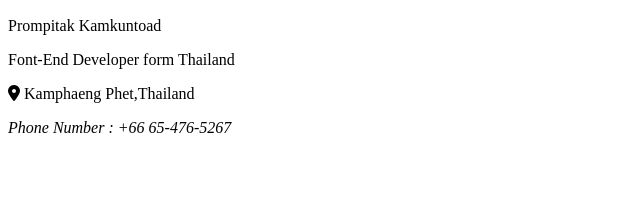
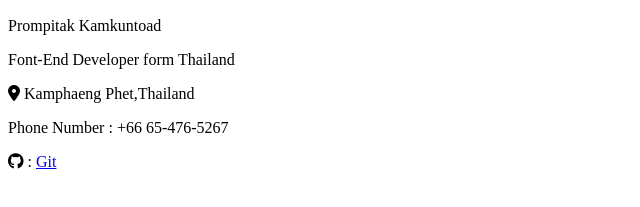
Before and after one commit to Phromphithak/Learning, a plain HTML site: page HTML(Learn)/cardprofile/index.html in a window 1280 px wide. Shown: the part 509-716 px from the top of the page, 0-640 px from the left. Drawn offline with Linux system fonts and the light colour scheme.

Commit message:
fix someting

```diff
--- a/HTML(Learn)/cardprofile/index.html
+++ b/HTML(Learn)/cardprofile/index.html
@@ -21,8 +21,11 @@
                 <div>
                     <p> Font-End Developer form Thailand</p>
                     <i class="fa-solid fa-location-dot"></i> Kamphaeng Phet,Thailand
-
-                    <p><i>Phone Number : +66 65-476-5267</i></p>
+                    <p>Phone Number : +66 65-476-5267</p>
+                </div>
+                <div>
+                    <i class="fa-brands fa-github"> :</i>
+                    <a href="https://github.com/Phromphithak"> Git </a>
                 </div>
             </div>
         </div>
--- a/HTML(Learn)/cardprofile/style.css
+++ b/HTML(Learn)/cardprofile/style.css
@@ -33,6 +33,19 @@ body {
 
 .bname {
     text-align: center;
-    font-size: 15px;
+    font-size: 20px;
     margin-left: -8px
 }
+.bname i {
+    font-size: 20px;
+}
+.bname a {
+    font-size: 20px;
+    color: black;
+    text-decoration: none;
+}
+.bname a:hover {
+    font-size: 20px;
+    color: red;
+    text-decoration: none;
+}
```
